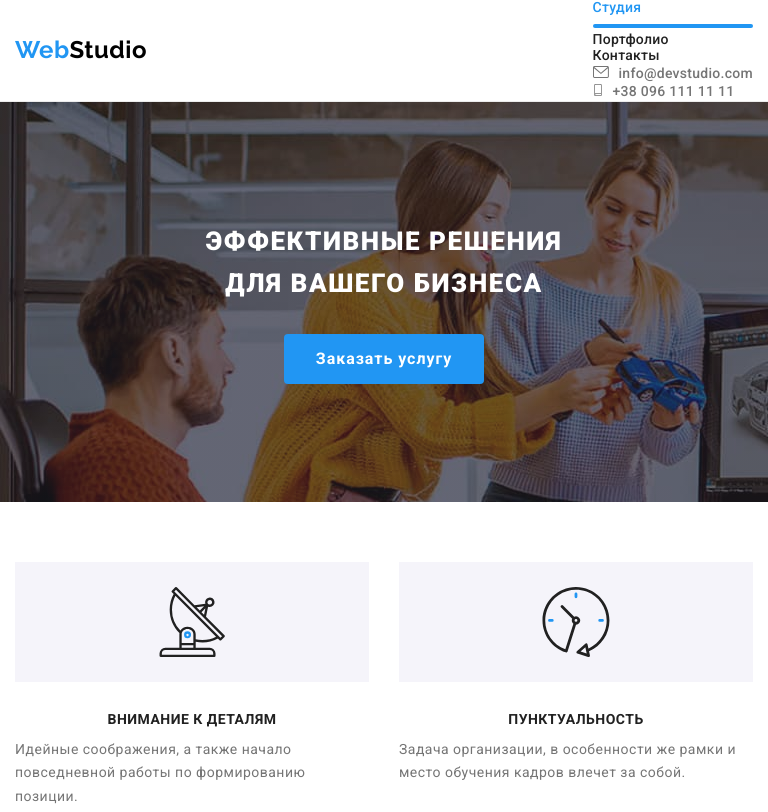
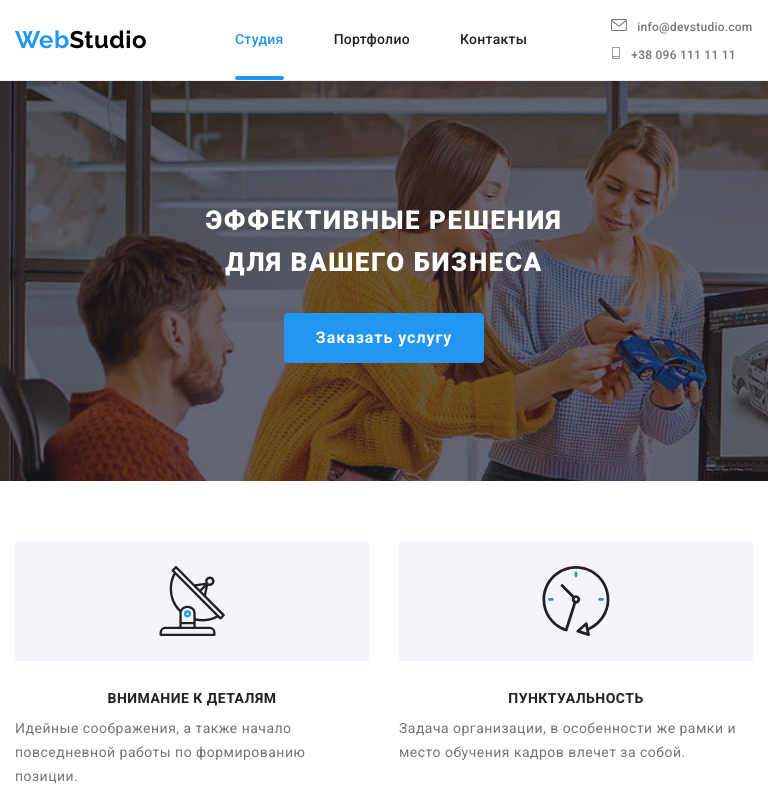
Before and after one commit to Blacksmith10/goit-markup-hw-08, a plain HTML site: page index.html in a window 768 px wide. Shown: the top 812 px of the page. Drawn offline with nearby package versions, Linux system fonts and the light colour scheme.

```diff
--- a/sass/components/_nav-contacts.scss
+++ b/sass/components/_nav-contacts.scss
@@ -35,7 +35,6 @@
 // }
 
 .nav-contacts {
-  margin: 0px auto;
   padding: 0px;
   list-style: none;
 
@@ -43,11 +42,20 @@
     display: flex;
     flex-direction: column-reverse;
   }
+
+  @media screen and (min-width: 768px) and (max-width: 1199px) {
+    margin-top: auto;
+    margin-bottom: auto;
+    margin-left: 84px;
+  }
 }
 
 .nav-contacts__item:not(:last-child) {
   @media screen and (max-width: 767px) {
     margin-top: 32px;
+  }
+  @media screen and (min-width: 768px) and (max-width: 1199px) {
+    margin-bottom: 10px;
   }
 }
 
@@ -64,6 +72,11 @@
   @media screen and (max-width: 767px) {
     font-weight: 500;
     font-size: 24px;
+    line-height: 1.16;
+  }
+
+  @media screen and (min-width: 768px) and (max-width: 1199px) {
+    font-size: 12px;
     line-height: 1.16;
   }
 
@@ -94,6 +107,7 @@
 
 .nav-social {
   display: flex;
+  flex-wrap: wrap;
   margin: 64px auto 0px;
   padding: 0px;
   list-style: none;
--- a/sass/components/_page-header.scss
+++ b/sass/components/_page-header.scss
@@ -46,9 +46,14 @@
     left: 0;
     width: 100%;
     background-color: $background-color-main;
+    margin: 0 auto;
     padding: 48px 40px;
     box-shadow: 0px 4px 8px rgba(0, 0, 0, 0.04), 0px 2px 4px rgba(0, 0, 0, 0.08),
       0px 1px 3px rgba(0, 0, 0, 0.16);
+  }
+
+  @media screen and (min-width: 768px) {
+    display: flex;
   }
 }
 
@@ -94,5 +99,7 @@
 .main-nav {
   display: flex;
   align-items: center;
-  justify-content: space-between;
+  @media screen and (max-width: 767px) {
+    justify-content: space-between;
+  }
 }
--- a/sass/components/_site-nav.scss
+++ b/sass/components/_site-nav.scss
@@ -63,12 +63,24 @@
   @media screen and (max-width: 767px) {
     margin-bottom: 306px;
   }
+
+  @media screen and (min-width: 768px) {
+    display: flex;
+    margin: 0 0 0 88px;
+  }
+
+  @media screen and (min-width: 1200px) {
+    margin: 0 0 0 93px;
+  }
 }
 
 .site-nav__item {
   &:not(:last-child) {
     @media screen and (max-width: 767px) {
       margin-bottom: 32px;
+    }
+    @media screen and (min-width: 768px) {
+      margin-right: 50px;
     }
   }
 }
@@ -87,6 +99,12 @@
     letter-spacing: 0.02em;
   }
 
+  @media screen and (min-width: 768px) {
+    position: relative;
+    padding-top: 32px;
+    padding-bottom: 32px;
+  }
+
   &--current {
     color: $accent-color;
   }
@@ -100,6 +118,7 @@
 .site-nav__link--current::after {
   @media screen and (min-width: 768px) {
     content: '';
+    position: absolute;
     left: 0;
     bottom: 0;
 
```
Also changed, not shown: css/main.css, css/main.min.css, 2 other files.
